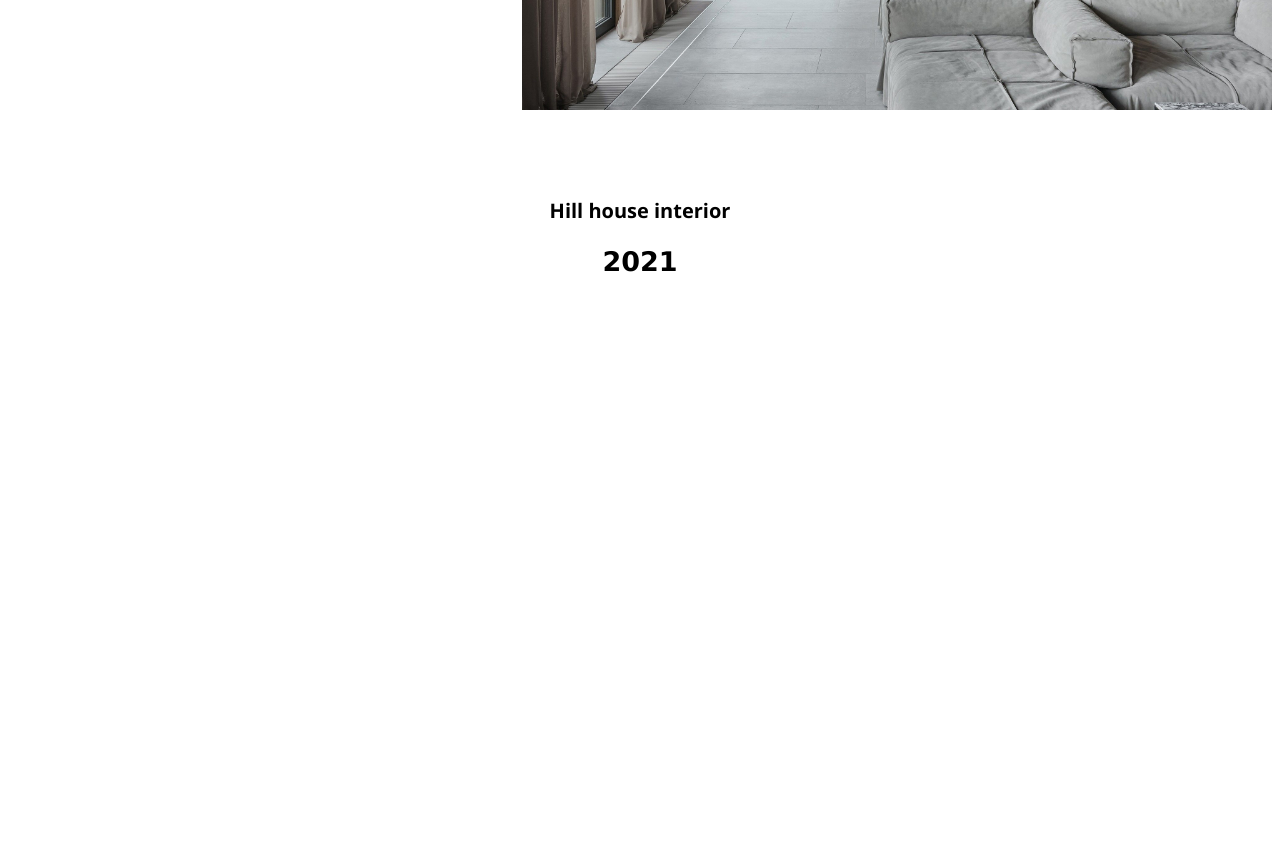
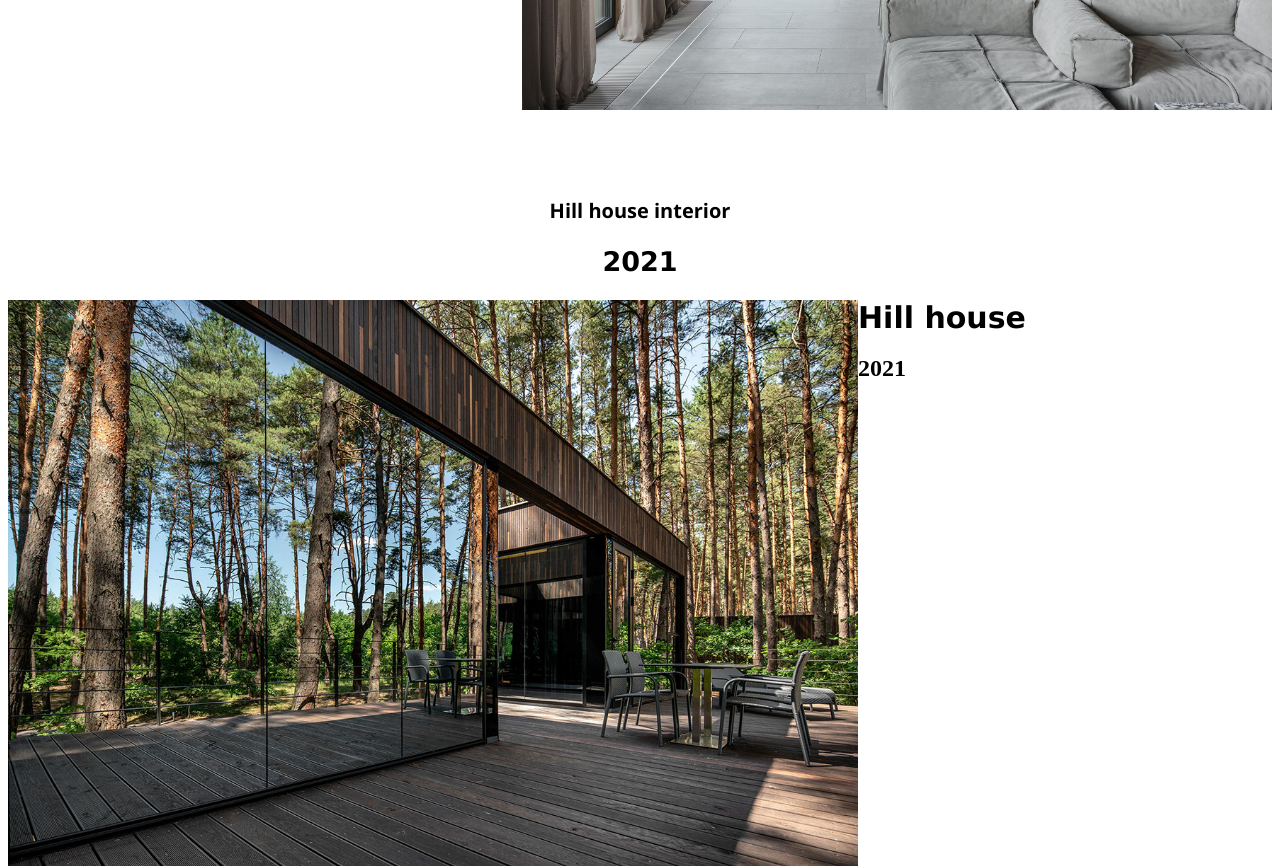
Before and after one commit to elukenova/site, a plain HTML site: page index.html in a window 1280 px wide. Shown: the part 715-1581 px from the top of the page. Before the commit the page ends 1015 px from the top, so only its background shows below. Drawn offline with Linux system fonts and the light colour scheme.

Commit message:
Adding second picture or there text

```diff
--- a/index.html
+++ b/index.html
@@ -27,6 +27,12 @@
           <h1>Hill house interior</h1>
           <h2>2021</h2>
         </div>
+        <div class="div2">
+          <img src="./logo1.jpg" width="850px" alt="" style="float: left;">
+          <h1>Hill house</h1>
+          <h2>2021</h2>
+
+        </div>
       </div>
     </header>
   </body>
```
Also changed, not shown: logo1.jpg (added).
